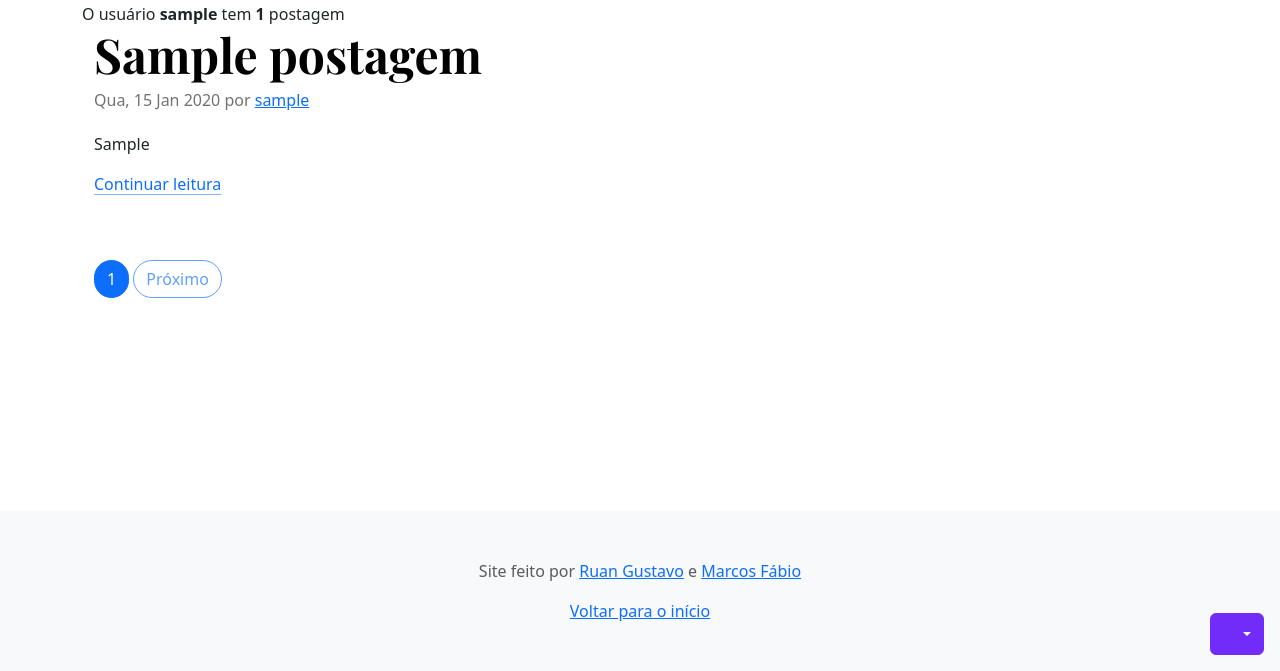
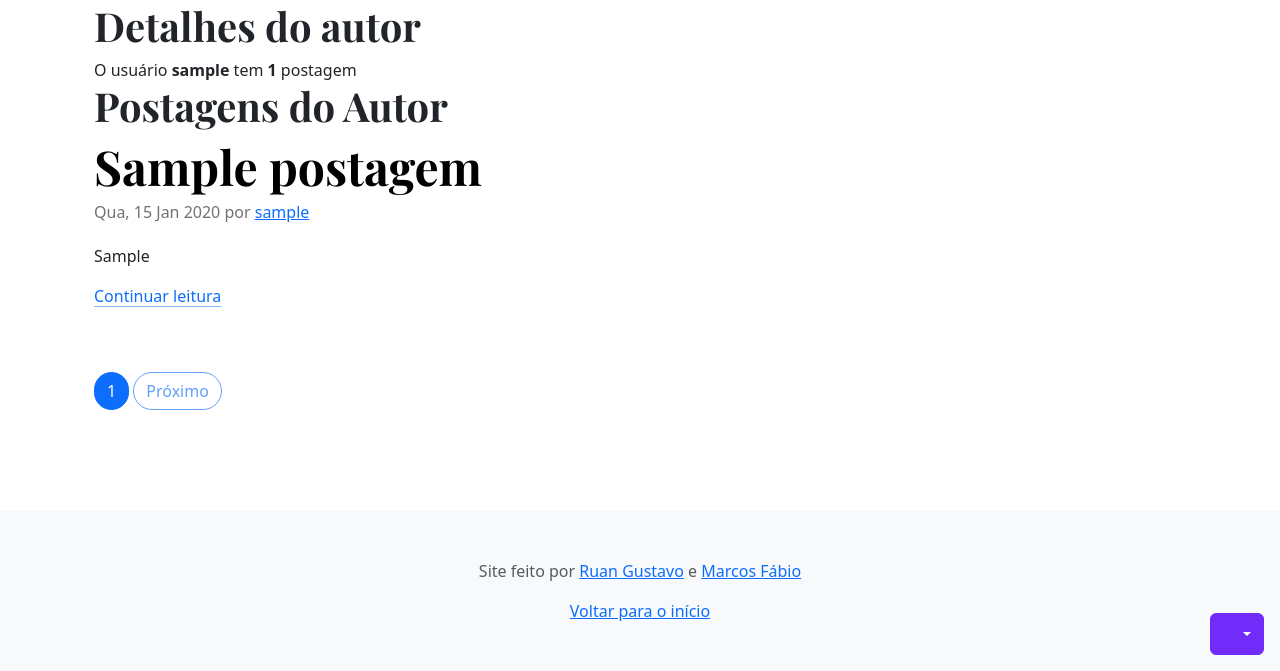
Before and after one commit to ruangustavo/portal-de-noticias, a Django app: page /autor/1 in a window 1280 px wide. Shown: the part 129-800 px from the top of the page. Run offline with Django 4.2, Linux system fonts and the light colour scheme; tables that the repository leaves empty hold one stand-in row (values such as "Sample post"); some libraries are stand-ins or nearby versions.

Commit message:
Adicionar título para seções de detalhar autor

```diff
--- a/app/autor/templates/detalhar_autor.html
+++ b/app/autor/templates/detalhar_autor.html
@@ -1,12 +1,14 @@
 {% extends "base.html" %}
 {% load static %}
 {% block content %}
-    <div>
+    <div class="container">
+        <h1>Detalhes do autor</h1>
         <p class="mb-0">
             O usuário <strong>{{ autor.usuario.username }}</strong> tem <strong>{{ postagens|length }}</strong> postagem{{ postagens|pluralize:"ns" }}
         </p>
     </div>
     <div class="container">
+        <h1>Postagens do Autor</h1>
         {% for postagem in postagens %}
             <article class="blog-post">
                 <h2 class="display-5 link-body-emphasis mb-1">{{ postagem }}</h2>
```
